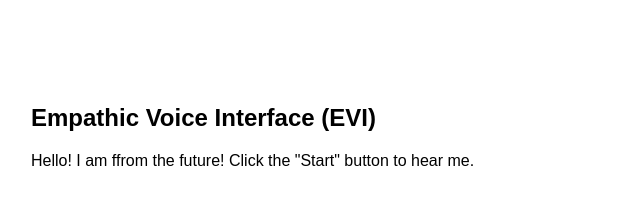
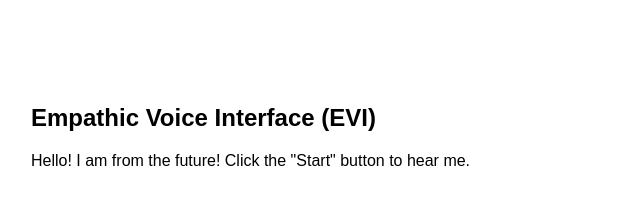
Before and after one commit to kimaitek2024/ai-connected, a website built with Vite: page index.html in a window 1280 px wide. Shown: the full height of the page, 154-794 px from the left. Built offline with nearby package versions, Linux system fonts and the light colour scheme; what hume would draw is missing.

Commit message:
Update index.html

```diff
--- a/index.html
+++ b/index.html
@@ -14,7 +14,7 @@
       <div id="heading-container">
         <h2>Empathic Voice Interface (EVI)</h2>
         <p>
-          Hello! I am ffrom the future!
+          Hello! I am from the future!
           Click the "Start" button to hear me.
         </p>
       </div>
```
